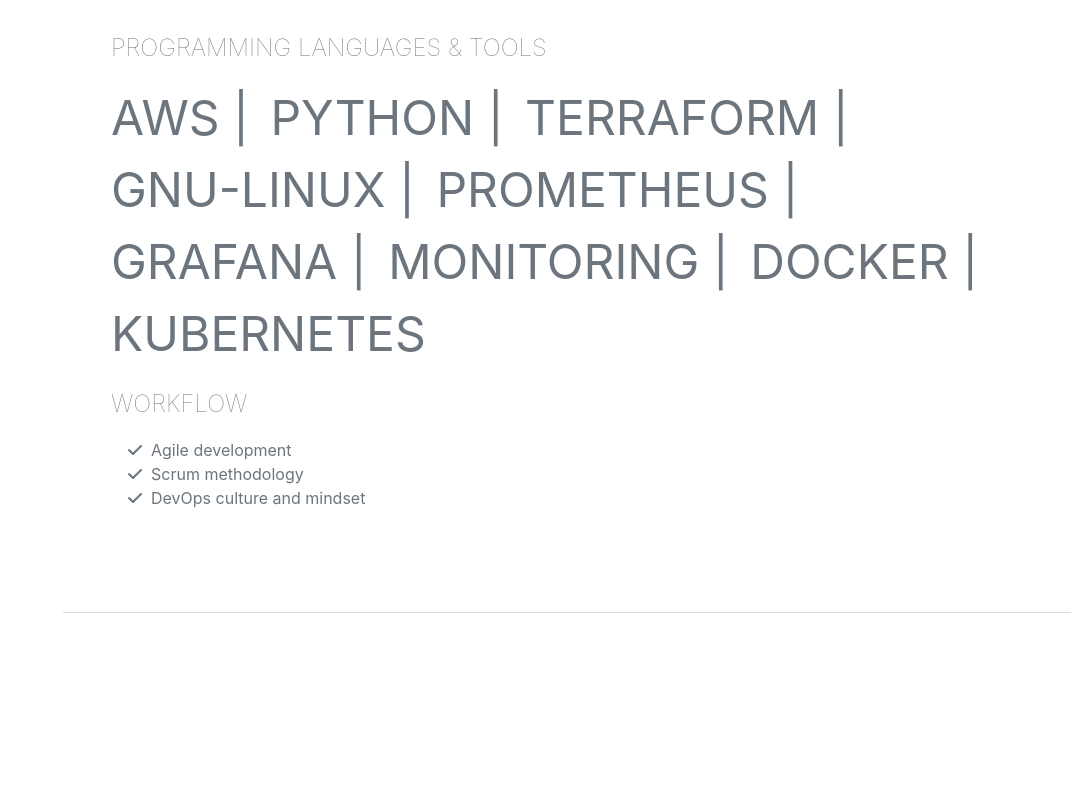
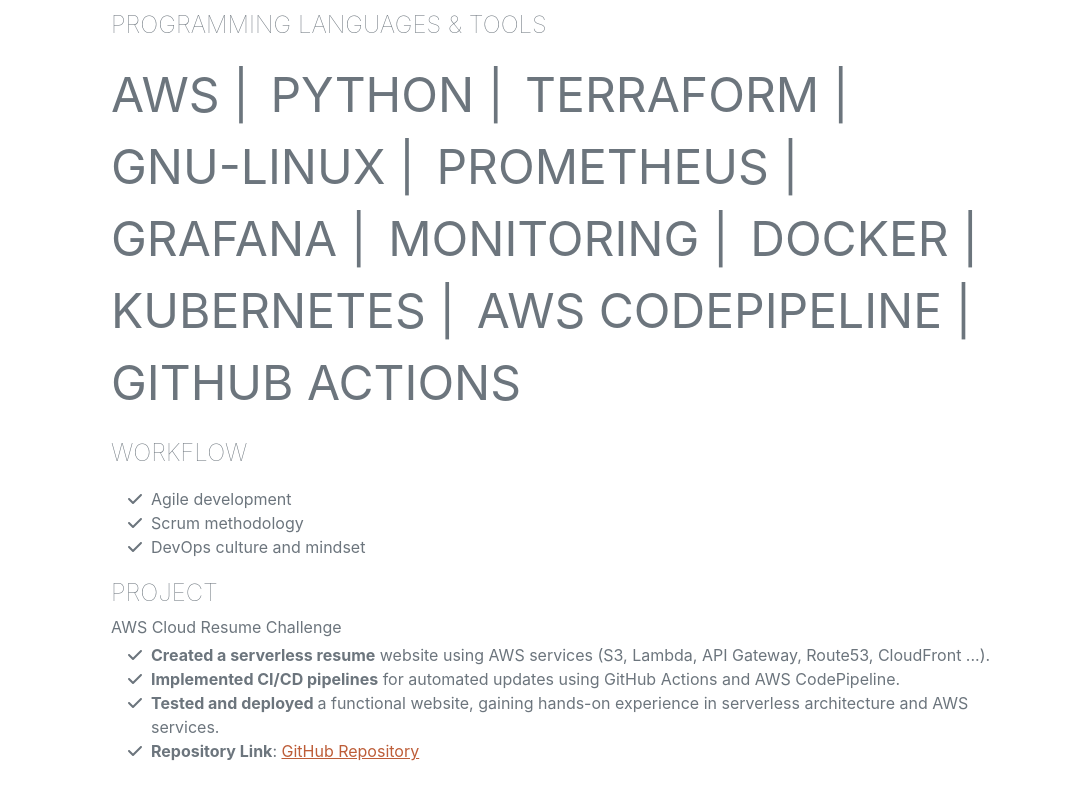
Before and after one commit to keffren/resume_challenge_frontend, a website: page front-end/index.html in a window 1280 px wide. Shown: the part 3647-4447 px from the top of the page, without its empty margins (209-1280 px from the left). Before the commit the page ends 4260 px from the top, so only its background shows below. Drawn offline with nearby package versions, Linux system fonts and the light colour scheme; no server answers; a web font is replaced by a local one.

Commit message:
Add the challenge into the resume and fix view counter box size

```diff
--- a/front-end/index.html
+++ b/front-end/index.html
@@ -163,7 +163,9 @@
                         <li class="list-inline-item">GRAFANA |</li>
                         <li class="list-inline-item">MONITORING |</li>
                         <li class="list-inline-item">DOCKER |</li>
-                        <li class="list-inline-item">KUBERNETES</li>
+                        <li class="list-inline-item">KUBERNETES |</li>
+                        <li class="list-inline-item">AWS CODEPIPELINE |</li>
+                        <li class="list-inline-item">GITHUB ACTIONS </li>
                     </ul>
                     <div class="subheading mb-3">Workflow</div>
                     <ul class="fa-ul mb-0">
@@ -176,11 +178,31 @@
                             Scrum methodology
                         </li>
                         <li>
-                            <span class="fa-li"><i class="fas fa-check"></i></span>
+                            <span class="fa-li "><i class="fas fa-check"></i></span>
                             DevOps culture and mindset
                         </li>
                     </ul>
-                </div>
+                    <div class="subheading mt-3 mb-1">Project</div>
+                    <div class="mb-1">AWS Cloud Resume Challenge</div>
+                    <ul class="fa-ul mb-0">
+                        <li>
+                            <span class="fa-li"><i class="fas fa-check"></i></span>
+                            <b>Created a serverless resume</b> website using AWS services (S3, Lambda, API Gateway, Route53, CloudFront ...).
+                        </li>
+                        <li>
+                            <span class="fa-li"><i class="fas fa-check"></i></span>
+                            <b>Implemented CI/CD pipelines</b> for automated updates using GitHub Actions and AWS CodePipeline.
+                        </li>
+                        <li>
+                            <span class="fa-li "><i class="fas fa-check"></i></span>
+                            <b>Tested and deployed </b>a functional website, gaining hands-on experience in serverless architecture and AWS services.
+                        </li>
+                        <li>
+                            <span class="fa-li "><i class="fas fa-check"></i></span>
+                            <b>Repository Link</b>: <a href="https://github.com/keffren/aws_cloud_resume_challenge">GitHub Repository</a>
+                        </li>
+                    </ul>
+               </div>
             </section>
             <hr class="m-0" />
         </div>
```
Also changed, not shown: front-end/css/styles.css.
